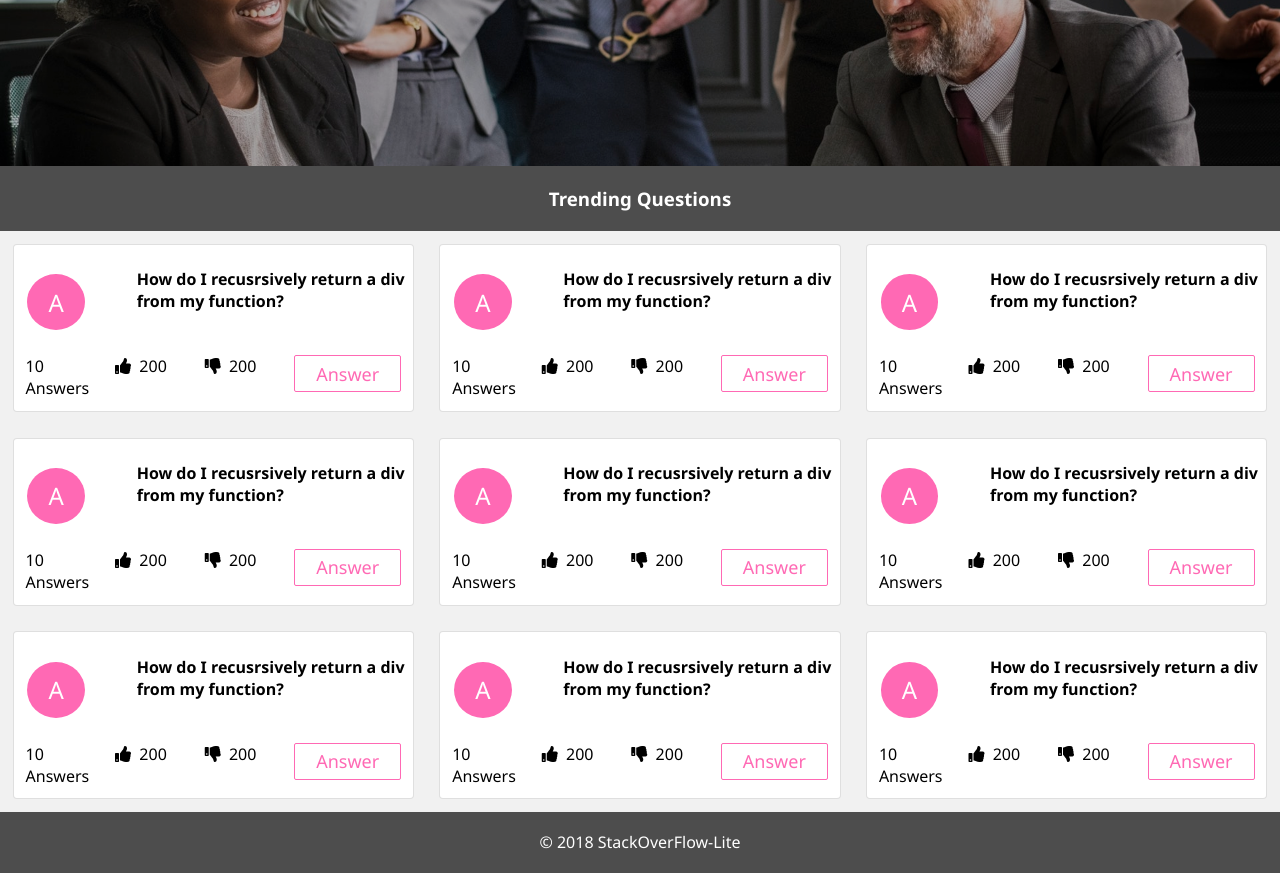
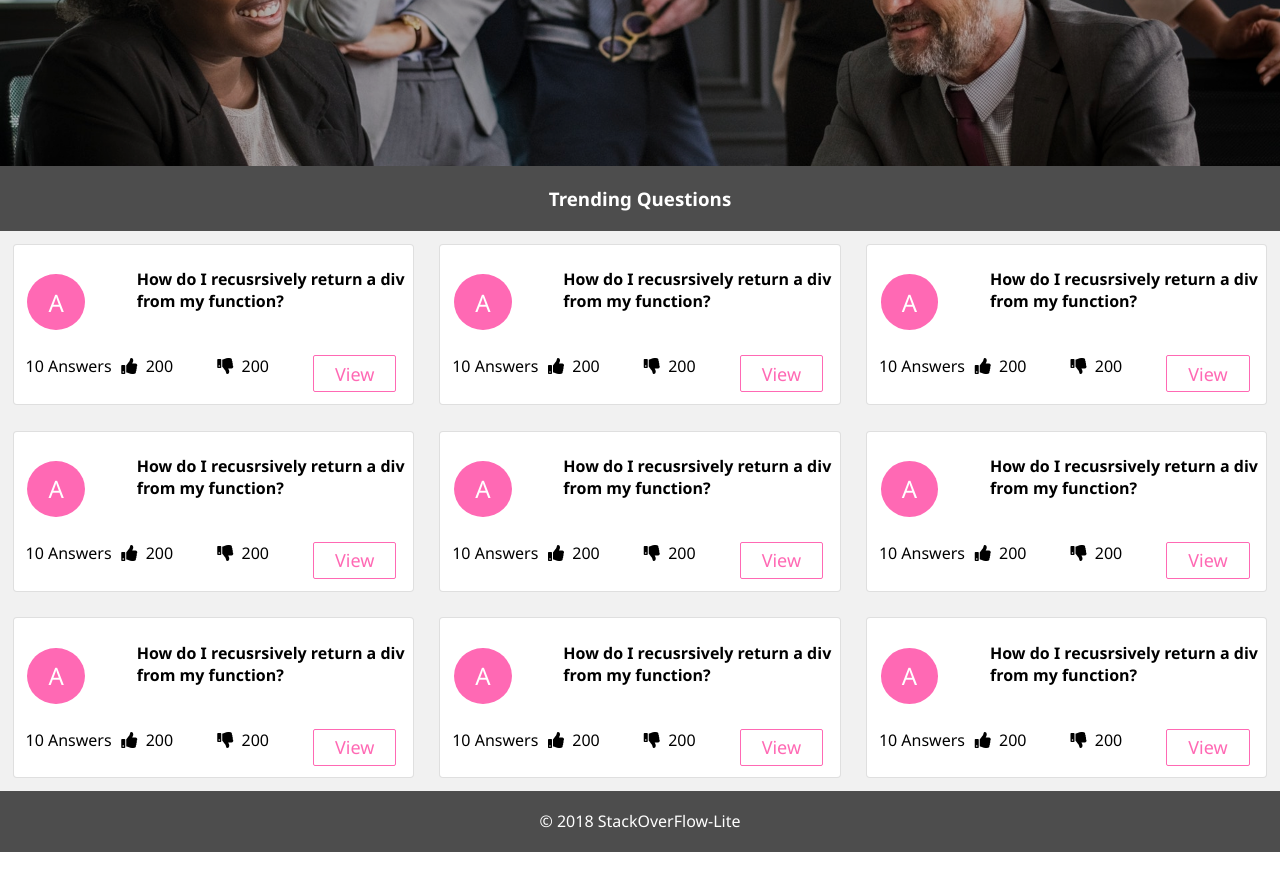
Before and after one commit to augustineezinwa/StackOverFlow-Lite, a website: page UI/index.html in a window 1280 px wide. Shown: the part 214-1087 px from the top of the page. After the commit the page ends 1066 px from the top, so only its background shows below. Drawn offline with Linux system fonts and the light colour scheme.

Commit message:
bg(fix-question-card): rename answer button to view
- rename button named answer to view

[Fixes #160213687]

```diff
--- a/UI/index.html
+++ b/UI/index.html
@@ -73,7 +73,7 @@
                 <div class = "col"> <span> 10 Answers</span></div>
                 <div class = "col"><span> <i class="fas fa-thumbs-up"></i></span>&nbsp 200<span></span></div>
                 <div class = "col"><span> <i class="fas fa-thumbs-down "></i></span>&nbsp 200<span><span></span></div>
-                <div class = "col"><span></span><span></span><a href ="questions.html"><button type= "answer">Answer</button></a></div>
+                <div class = "col"><span></span><span></span><a href ="questions.html"><button type= "answer">View</button></a></div>
               </div>
             </div>
           </div>
@@ -99,7 +99,7 @@
                     <div class = "col"> <span> 10 Answers</span></div>
                     <div class = "col"><span> <i class="fas fa-thumbs-up"></i></span>&nbsp 200<span></span></div>
                     <div class = "col"><span> <i class="fas fa-thumbs-down "></i></span>&nbsp 200<span><span></span></div>
-                    <div class = "col"><span></span><span></span><a href ="questions.html"><button type= "answer">Answer</button></a></div>
+                    <div class = "col"><span></span><span></span><a href ="questions.html"><button type= "answer">View</button></a></div>
                   </div>
                 </div>
               </div>
@@ -125,7 +125,7 @@
                     <div class = "col"> <span> 10 Answers</span></div>
                     <div class = "col"><span> <i class="fas fa-thumbs-up"></i></span>&nbsp 200<span></span></div>
                     <div class = "col"><span> <i class="fas fa-thumbs-down "></i></span>&nbsp 200<span><span></span></div>
-                    <div class = "col"><span></span><span></span><a href ="questions.html"><button type= "answer">Answer</button></a></div>
+                    <div class = "col"><span></span><span></span><a href ="questions.html"><button type= "answer">View</button></a></div>
                   </div>
                 </div>
               </div>
@@ -155,7 +155,7 @@
                   <div class = "col"> <span> 10 Answers</span></div>
                   <div class = "col"><span> <i class="fas fa-thumbs-up"></i></span>&nbsp 200<span></span></div>
                   <div class = "col"><span> <i class="fas fa-thumbs-down "></i></span>&nbsp 200<span><span></span></div>
-                  <div class = "col"><span></span><span></span><a href ="questions.html"><button type= "answer">Answer</button></a></div>
+                  <div class = "col"><span></span><span></span><a href ="questions.html"><button type= "answer">View</button></a></div>
                 </div>
               </div>
             </div>
@@ -181,7 +181,7 @@
                       <div class = "col"> <span> 10 Answers</span></div>
                       <div class = "col"><span> <i class="fas fa-thumbs-up"></i></span>&nbsp 200<span></span></div>
                       <div class = "col"><span> <i class="fas fa-thumbs-down "></i></span>&nbsp 200<span><span></span></div>
-                      <div class = "col"><span></span><span></span><a href ="questions.html"><button type= "answer">Answer</button></a></div>
+                      <div class = "col"><span></span><span></span><a href ="questions.html"><button type= "answer">View</button></a></div>
                     </div>
                   </div>
                 </div>
@@ -207,7 +207,7 @@
                       <div class = "col"> <span> 10 Answers</span></div>
                       <div class = "col"><span> <i class="fas fa-thumbs-up"></i></span>&nbsp 200<span></span></div>
                       <div class = "col"><span> <i class="fas fa-thumbs-down "></i></span>&nbsp 200<span><span></span></div>
-                      <div class = "col"><span></span><span></span><a href ="questions.html"><button type= "answer">Answer</button></a></div>
+                      <div class = "col"><span></span><span></span><a href ="questions.html"><button type= "answer">View</button></a></div>
                     </div>
                   </div>
                 </div>
@@ -237,7 +237,7 @@
                     <div class = "col"> <span> 10 Answers</span></div>
                     <div class = "col"><span> <i class="fas fa-thumbs-up"></i></span>&nbsp 200<span></span></div>
                     <div class = "col"><span> <i class="fas fa-thumbs-down "></i></span>&nbsp 200<span><span></span></div>
-                    <div class = "col"><span></span><span></span><a href ="questions.html"><button type= "answer">Answer</button></a></div>
+                    <div class = "col"><span></span><span></span><a href ="questions.html"><button type= "answer">View</button></a></div>
                   </div>
                 </div>
               </div>
@@ -263,7 +263,7 @@
                         <div class = "col"> <span> 10 Answers</span></div>
                         <div class = "col"><span> <i class="fas fa-thumbs-up"></i></span>&nbsp 200<span></span></div>
                         <div class = "col"><span> <i class="fas fa-thumbs-down "></i></span>&nbsp 200<span><span></span></div>
-                        <div class = "col"><span></span><span></span><a href ="questions.html"><button type= "answer">Answer</button></a></div>
+                        <div class = "col"><span></span><span></span><a href ="questions.html"><button type= "answer">View</button></a></div>
                       </div>
                     </div>
                   </div>
@@ -289,7 +289,7 @@
                         <div class = "col"> <span> 10 Answers</span></div>
                         <div class = "col"><span> <i class="fas fa-thumbs-up"></i></span>&nbsp 200<span></span></div>
                         <div class = "col"><span> <i class="fas fa-thumbs-down "></i></span>&nbsp 200<span><span></span></div>
-                        <div class = "col"><span></span><span></span><a href ="questions.html"><button type= "answer">Answer</button></a></div>
+                        <div class = "col"><span></span><span></span><a href ="questions.html"><button type= "answer">View</button></a></div>
                       </div>
                     </div>
                   </div>
```
Also changed, not shown: UI/profile.html (+6 -6 lines).
